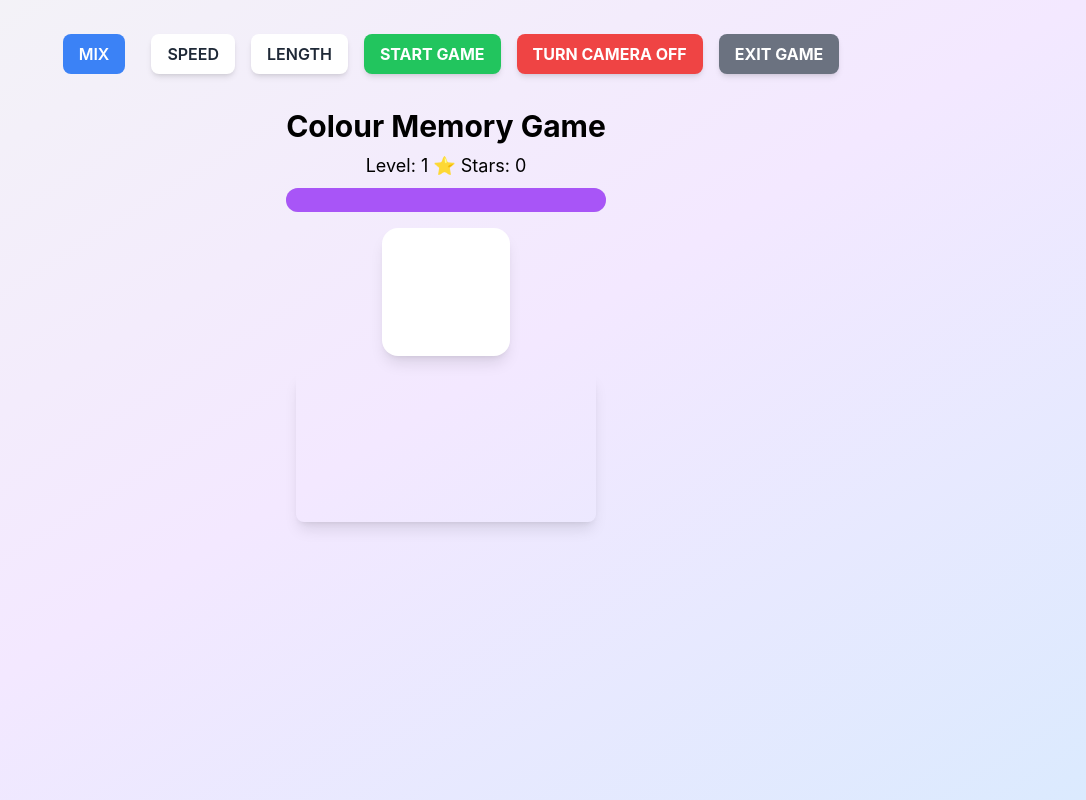
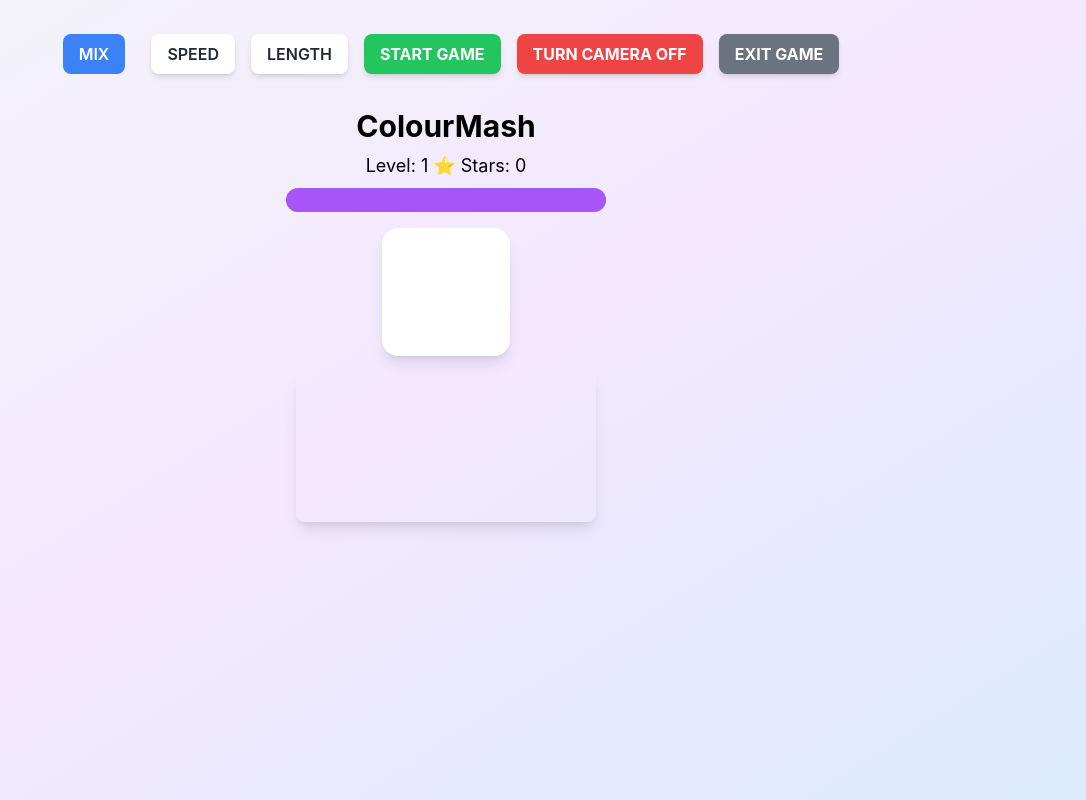
Before and after one commit to srigan-s/ColourMash, a Next.js app: page / in a window 1280 px wide. Shown: the whole page, without its empty margins (194-1280 px from the left). Built offline with nearby package versions, Linux system fonts and the light colour scheme; no server answers.

Commit message:
ColourMash update name

```diff
--- a/app/page.tsx
+++ b/app/page.tsx
@@ -199,7 +199,7 @@ export default function Home() {
         </button>
       </nav>
 
-      <h1 className="text-3xl font-bold mb-2 hover:text-purple-700 transition-all">Colour Memory Game</h1>
+      <h1 className="text-3xl font-bold mb-2 hover:text-purple-700 transition-all">ColourMash</h1>
       <p className="mb-2 text-lg">
         Level: {level} ⭐ Stars: {stars}
       </p>
```
